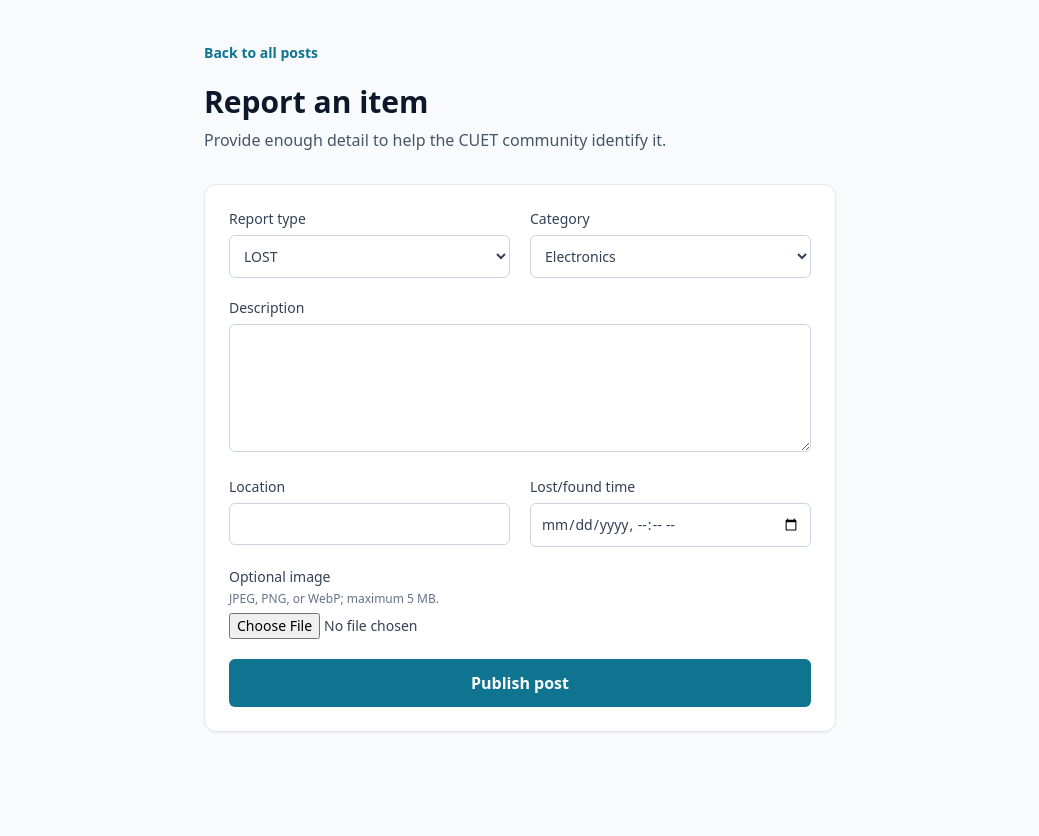
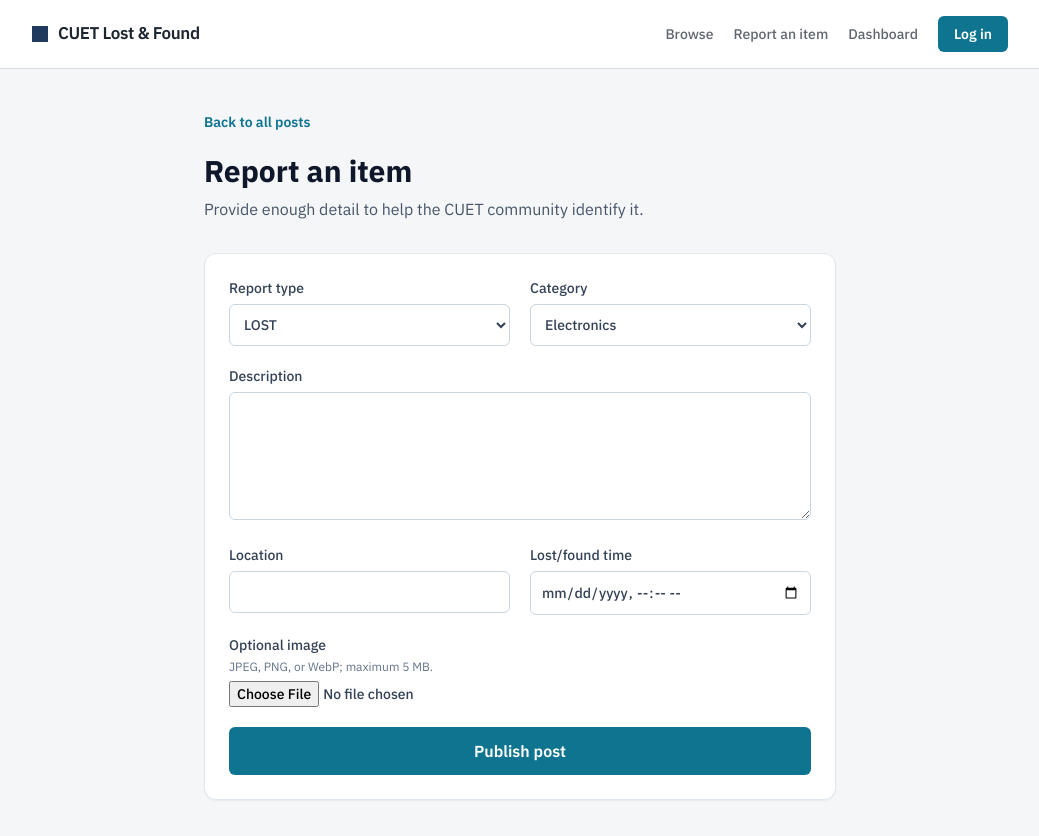
Before and after one commit to CUET-Synesis-IT/lost-found-box-cuet, a Next.js app in the folder frontend/: page /posts/create in a window 1280 px wide. Shown: the top 836 px of the page, without its empty margins (120-1159 px from the left). Before the commit the page ends 800 px from the top, so only its background shows below. Built offline with nearby package versions, Linux system fonts and the light colour scheme; no server answers.

Commit message:
feat: add blueprint design system with self-hosted IBM Plex fonts

```diff
--- a/frontend/package.json
+++ b/frontend/package.json
@@ -9,6 +9,8 @@
     "lint": "next lint"
   },
   "dependencies": {
+    "@fontsource/ibm-plex-mono": "^5.3.0",
+    "@fontsource/ibm-plex-sans": "^5.3.0",
     "@supabase/ssr": "^0.6.1",
     "@supabase/supabase-js": "^2.49.0",
     "next": "^15.2.0",
--- a/frontend/src/app/globals.css
+++ b/frontend/src/app/globals.css
@@ -3,8 +3,8 @@
 @tailwind utilities;
 
 :root {
-  color: #172033;
-  background: #f8fafc;
+  color: #1c2530;
+  background: #f4f6f8;
 }
 
 * {
@@ -15,3 +15,26 @@ body {
   margin: 0;
   min-height: 100vh;
 }
+
+/* Blueprint grid texture - used once, on the landing hero only. */
+.grid-paper {
+  background-image:
+    linear-gradient(to right, #d7dce2 1px, transparent 1px),
+    linear-gradient(to bottom, #d7dce2 1px, transparent 1px);
+  background-size: 32px 32px;
+}
+
+@media (prefers-reduced-motion: no-preference) {
+  .grid-paper {
+    animation: grid-fade-in 900ms ease-out;
+  }
+}
+
+@keyframes grid-fade-in {
+  from {
+    opacity: 0;
+  }
+  to {
+    opacity: 1;
+  }
+}
--- a/frontend/src/app/layout.tsx
+++ b/frontend/src/app/layout.tsx
@@ -1,9 +1,19 @@
 import type { Metadata } from "next";
+import Link from "next/link";
+
+import "@fontsource/ibm-plex-sans/400.css";
+import "@fontsource/ibm-plex-sans/500.css";
+import "@fontsource/ibm-plex-sans/600.css";
+import "@fontsource/ibm-plex-sans/700.css";
+import "@fontsource/ibm-plex-mono/400.css";
+import "@fontsource/ibm-plex-mono/500.css";
+
+import { AuthControls } from "@/components/auth/auth-controls";
 import "./globals.css";
 
 export const metadata: Metadata = {
   title: "CUET Lost and Found Box",
-  description: "CUET Lost and Found Box MVP",
+  description: "Report and recover lost items on the CUET campus.",
 };
 
 export default function RootLayout({
@@ -11,7 +21,31 @@ export default function RootLayout({
 }: Readonly<{ children: React.ReactNode }>) {
   return (
     <html lang="en">
-      <body>{children}</body>
+      <body className="font-sans text-ink">
+        <header className="border-b border-line bg-white">
+          <div className="mx-auto flex max-w-5xl items-center justify-between gap-4 px-6 py-4">
+            <Link href="/" className="flex items-center gap-2.5">
+              <span className="h-4 w-4 bg-blueprint" aria-hidden />
+              <span className="text-[17px] font-semibold tracking-tight text-ink">
+                CUET Lost &amp; Found
+              </span>
+            </Link>
+            <nav className="flex items-center gap-5 text-sm font-medium text-ink/70">
+              <Link href="/posts" className="hover:text-ink">
+                Browse
+              </Link>
+              <Link href="/posts/create" className="hover:text-ink">
+                Report an item
+              </Link>
+              <Link href="/dashboard" className="hidden hover:text-ink sm:inline">
+                Dashboard
+              </Link>
+              <AuthControls />
+            </nav>
+          </div>
+        </header>
+        {children}
+      </body>
     </html>
   );
 }
--- a/frontend/tailwind.config.ts
+++ b/frontend/tailwind.config.ts
@@ -7,7 +7,30 @@ const config: Config = {
     "./src/app/**/*.{js,ts,jsx,tsx,mdx}",
   ],
   theme: {
-    extend: {},
+    extend: {
+      colors: {
+        paper: "#F4F6F8",
+        ink: "#1C2530",
+        blueprint: {
+          DEFAULT: "#1F3A5C",
+          deep: "#142A44",
+        },
+        flag: {
+          amber: "#C7830A",
+          "amber-soft": "#F4E3C2",
+          rust: "#9C4221",
+          "rust-soft": "#EAD4C9",
+        },
+        line: "#D7DCE2",
+      },
+      fontFamily: {
+        sans: ["IBM Plex Sans", "system-ui", "sans-serif"],
+        mono: ["IBM Plex Mono", "ui-monospace", "monospace"],
+      },
+      borderRadius: {
+        DEFAULT: "4px",
+      },
+    },
   },
   plugins: [],
 };
```
Also changed, not shown: 1 other file (tests, documents, lock files or other folders).
